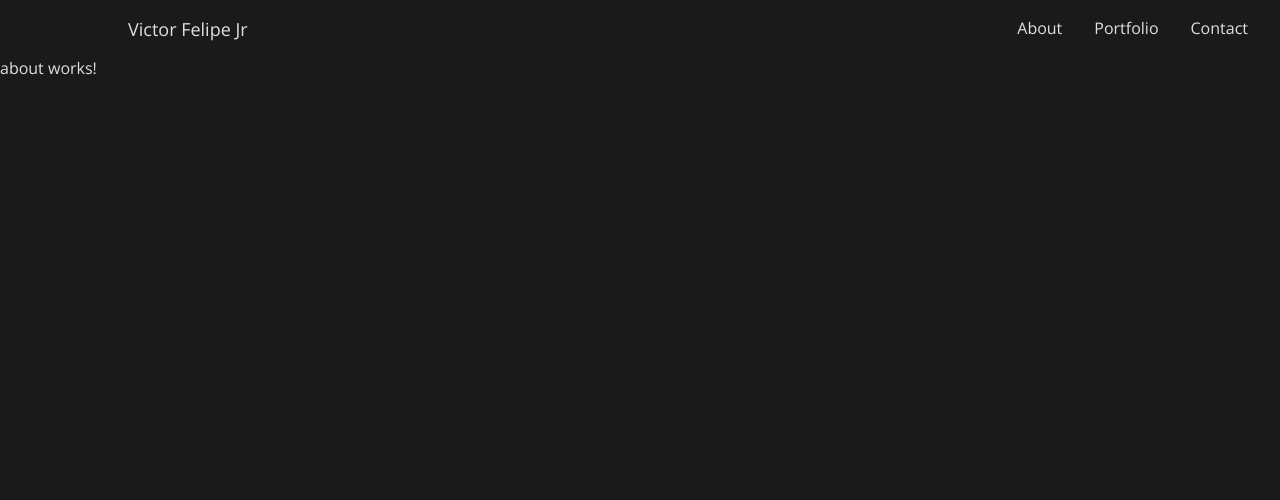
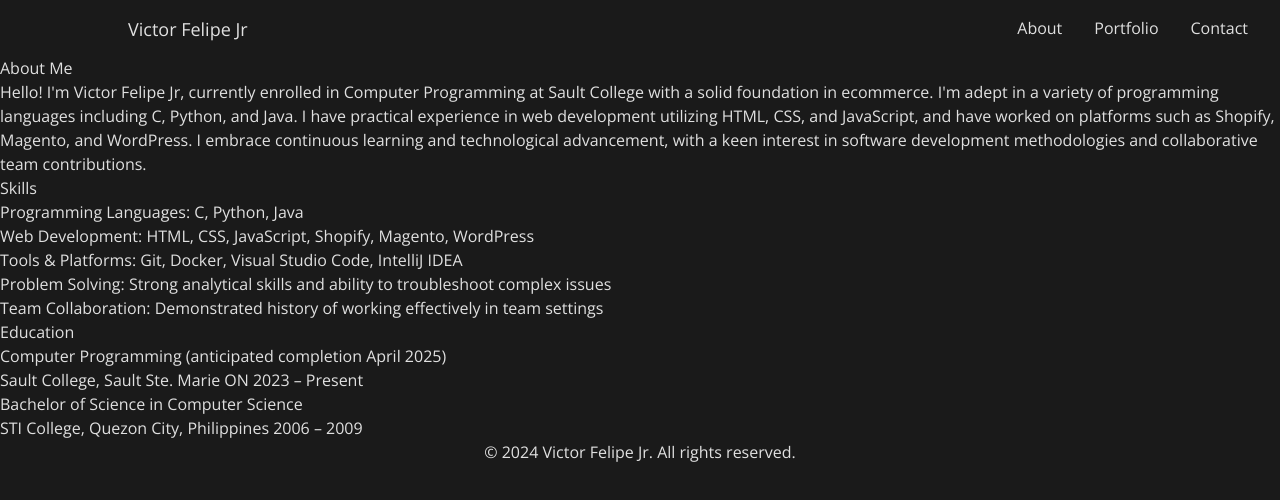
Before and after one commit to dotsz/Portfolio, an Angular app: page /about in a window 1280 px wide. Shown: the top 500 px of the page. Built offline with nearby package versions, Linux system fonts and the light colour scheme.

Commit message:
testing features

```diff
--- a/src/app/about/about.component.html
+++ b/src/app/about/about.component.html
@@ -1 +1,17 @@
-<p>about works!</p>
+<div class="about-container">
+  <h1>About Me</h1>
+  <p>Hello! I'm Victor Felipe Jr, currently enrolled in Computer Programming at Sault College with a solid foundation in ecommerce. I'm adept in a variety of programming languages including C, Python, and Java. I have practical experience in web development utilizing HTML, CSS, and JavaScript, and have worked on platforms such as Shopify, Magento, and WordPress. I embrace continuous learning and technological advancement, with a keen interest in software development methodologies and collaborative team contributions.</p>
+  <h2>Skills</h2>
+  <ul>
+    <li>Programming Languages: C, Python, Java</li>
+    <li>Web Development: HTML, CSS, JavaScript, Shopify, Magento, WordPress</li>
+    <li>Tools & Platforms: Git, Docker, Visual Studio Code, IntelliJ IDEA</li>
+    <li>Problem Solving: Strong analytical skills and ability to troubleshoot complex issues</li>
+    <li>Team Collaboration: Demonstrated history of working effectively in team settings</li>
+  </ul>
+  <h2>Education</h2>
+  <p>Computer Programming (anticipated completion April 2025)<br>
+    Sault College, Sault Ste. Marie ON 2023 – Present</p>
+  <p>Bachelor of Science in Computer Science<br>
+    STI College, Quezon City, Philippines 2006 – 2009</p>
+</div>
--- a/src/app/app.component.ts
+++ b/src/app/app.component.ts
@@ -1,30 +1,34 @@
 import { Component } from '@angular/core';
-import { RouterModule } from '@angular/router';
+import {RouterModule, RouterOutlet} from '@angular/router';
 import { trigger, transition, style, query, group, animate } from '@angular/animations';
+import {FooterComponent} from "./footer/footer.component";
 
 @Component({
   selector: 'app-root',
   standalone: true,
-  imports: [RouterModule],
+  imports: [RouterModule, RouterOutlet, FooterComponent],
   template: `
-    <nav>
+    <div class="app-container">
+      <nav class="desktop-nav">
           <a class="meHome" routerLink="/">Victor Felipe Jr</a>
         <ul>
-        <li><a routerLink="/under-construction">About</a></li>
-        <li><a routerLink="/under-construction">Portfolio</a></li>
-        <li><a routerLink="/under-construction">Contact</a></li>
+          <li><a routerLink="/about">About</a></li>
+          <li><a routerLink="/portfolio">Portfolio</a></li>
+          <li><a routerLink="/contact">Contact</a></li>
         </ul>
       </nav>
       <div class="mobile-nav">
         <ul>
           <li><a routerLink="/"><img src="../assets/home-100.png" alt="Home"></a></li>
-        <li><a routerLink="/under-construction"><img class="aboutMe" src="../assets/about-me-100.png" alt="About Me"></a></li>
-        <li><a routerLink="/under-construction"><img src="../assets/portfolio-100.png" alt="Portfolio"></a></li>
-        <li><a routerLink="/under-construction"><img src="../assets/connect-100.png" alt="Connect with Me"></a></li>
+          <li><a routerLink="/about"><img class="aboutMe" src="../assets/about-me-100.png" alt="About Me"></a></li>
+          <li><a routerLink="/portfolio"><img src="../assets/portfolio-100.png" alt="Portfolio"></a></li>
+          <li><a routerLink="/contact"><img src="../assets/connect-100.png" alt="Connect with Me"></a></li>
         </ul>
       </div>
       <div [@routeAnimations]="prepareRoute(outlet)" class="router-outlet-container">
           <router-outlet #outlet="outlet"></router-outlet>
+      </div>
+      <app-footer></app-footer>
     </div>
 
   `,
@@ -42,10 +46,10 @@ import { trigger, transition, style, query, group, animate } from '@angular/anim
         ],{ optional: true }),
         group([
           query(':enter', [
-            animate('1s ease-in-out', style({ opacity: 1, transform: 'scale(1)' }))
+            animate('0.8s ease-in-out', style({ opacity: 1, transform: 'scale(1)' }))
           ],{ optional: true }),
           query(':leave', [
-            animate('1s ease-in-out', style({ opacity: 0, transform: 'scale(0.8)' }))
+            animate('0.8s ease-in-out', style({ opacity: 0, transform: 'scale(0.8)' }))
           ],{ optional: true })
         ])
       ])
@@ -54,7 +58,7 @@ import { trigger, transition, style, query, group, animate } from '@angular/anim
 })
 export class AppComponent {
   title: string = 'my-portfolio-website';
-  prepareRoute(outlet:any) {
-    return outlet.activatedRouteData['animation'] || 'HomePage';
+  prepareRoute(outlet: RouterOutlet) {
+    return outlet && outlet.activatedRouteData && outlet.activatedRouteData['animation'];
   }
 }
--- /dev/null
+++ b/src/app/footer/footer.component.css
@@ -0,0 +1,18 @@
+.footer {
+  width: 100%;
+  text-align: center;
+}
+
+
+
+@media (max-width: 768px) {
+  .footer {
+    background-color: #1A1A1A;
+    color: #E0E0E0;
+    text-align: center;
+    position: fixed;
+    width: 100%;
+    bottom: 9vh;
+    font-size: max(1em);
+  }
+}
--- /dev/null
+++ b/src/app/footer/footer.component.html
@@ -0,0 +1,3 @@
+<footer class="footer">
+  <p>&copy; 2024 Victor Felipe Jr. All rights reserved.</p>
+</footer>
--- a/src/app/home/home.component.css
+++ b/src/app/home/home.component.css
@@ -1,6 +1,23 @@
 .mobile-header{
   display: none;
 }
+
+.container  {
+  height: 80vh;
+}
+.container img {
+  border-radius: 5px;
+  padding: 0;
+  box-shadow: 10px 5px 5px rgba(142, 142, 140, 0.2);
+  width: 250px;
+}
+
+.container h1 {
+  font-size: 1rem;
+  padding: 1.5rem;
+}
+
+
   @media (max-width: 768px) {
     .container {
       display:flex;
@@ -8,17 +25,7 @@
       flex-direction: column;
       align-items: center;
     }
-  .container h1 {
-    font-size: medium;
-    width: 80vw;
-    padding: 1.5rem;
 
-  }
-  .container img {
-    width: 80vw;
-    border-radius: 5%;
-
-  }
     .mobile-header {
       display: flex;
       justify-content: center;
@@ -29,9 +36,3 @@
 
     }
   }
-footer {
-  display: flex;
-  justify-content: center;
-  align-items: center;
-
-}
--- a/src/app/home/home.component.html
+++ b/src/app/home/home.component.html
@@ -4,4 +4,3 @@
   <h1 class="myIntro">Hi, I'm <span>Victor.</span><br>
     I transform <span class="blue" style="font-style: italic">coffee</span> into <span class="highlight" style="font-weight:bold">code</span>, one jittery keystroke at a time.</h1>
 </div>
-<footer>&copy; 2024 Victor Felipe Jr. All rights reserved.</footer>
--- a/src/main.ts
+++ b/src/main.ts
@@ -2,12 +2,12 @@ import { bootstrapApplication } from '@angular/platform-browser';
 import { AppComponent } from './app/app.component';
 import { provideRouter } from "@angular/router";
 import { routes } from "./app/app.routes";
-
-import { provideAnimations} from "@angular/platform-browser/animations";
+import { importProvidersFrom} from "@angular/core";
+import { BrowserAnimationsModule} from "@angular/platform-browser/animations";
 
 bootstrapApplication(AppComponent, {
   providers: [
     provideRouter(routes),
-    provideAnimations()
+    importProvidersFrom(BrowserAnimationsModule)
   ]
 }).catch((err) => console.error(err));
```
Also changed, not shown: src/app/app.routes.ts (+4 -4 lines), src/app/footer/footer.component.ts (added, +12 -0 lines), 1 other file (tests, documents, lock files or other folders). Lines whose indentation alone changed are shown as unchanged.
